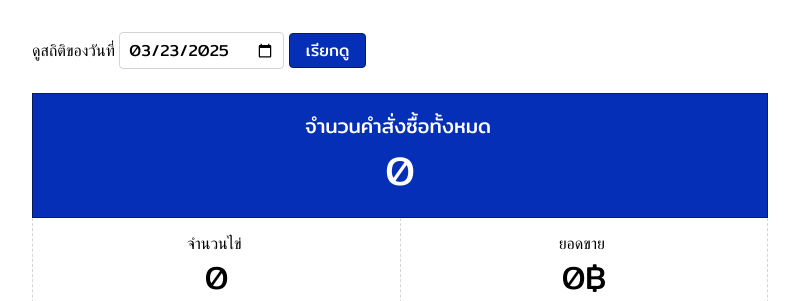
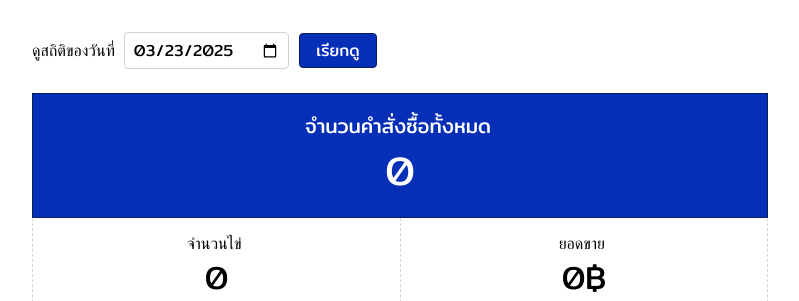
Before and after one commit to NaiNonTH/TheKaijeawProject, a Django app: page /restaurant/statistics in a window 1280 px wide. Shown: the part 82-383 px from the top of the page, without its empty margins (240-1039 px from the left). Run offline with Django 5.2, Linux system fonts and the light colour scheme; the visitor is signed in with stand-in values (Sample User, id 1); data that the repository does not hold is empty; some libraries are stand-ins or nearby versions.

Commit message:
สร้าง gap ให้ form วันที่

```diff
--- a/app/static/restaurant/statistics.css
+++ b/app/static/restaurant/statistics.css
@@ -74,6 +74,10 @@ input[type="date"] {
     height: 2em;
 }
 
+form > * {
+    margin-right: 0.5ch;
+}
+
 @media (min-width: 32rem) {
     .stats-box {
         grid-template-columns: repeat(2, 1fr);
```
